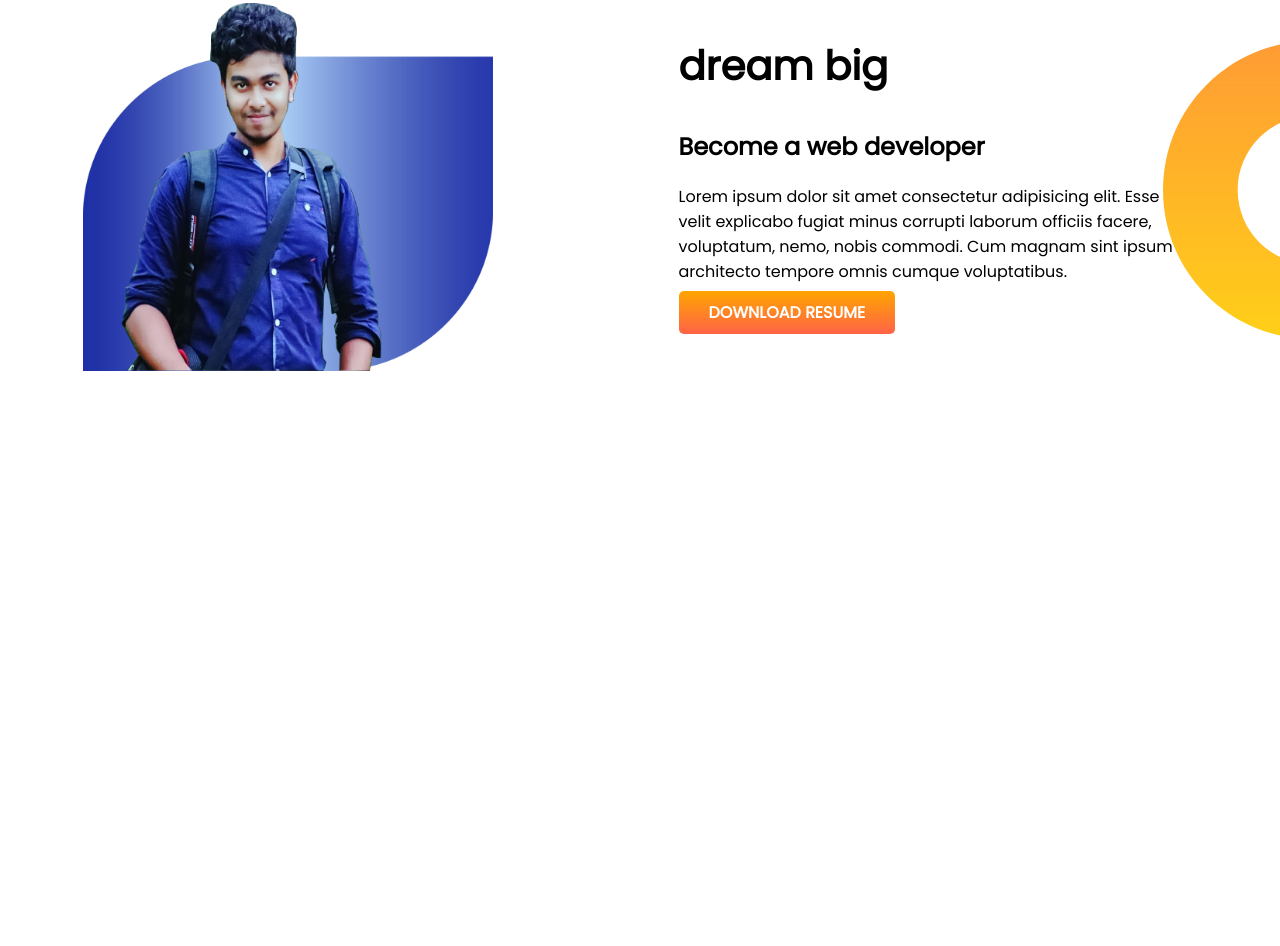
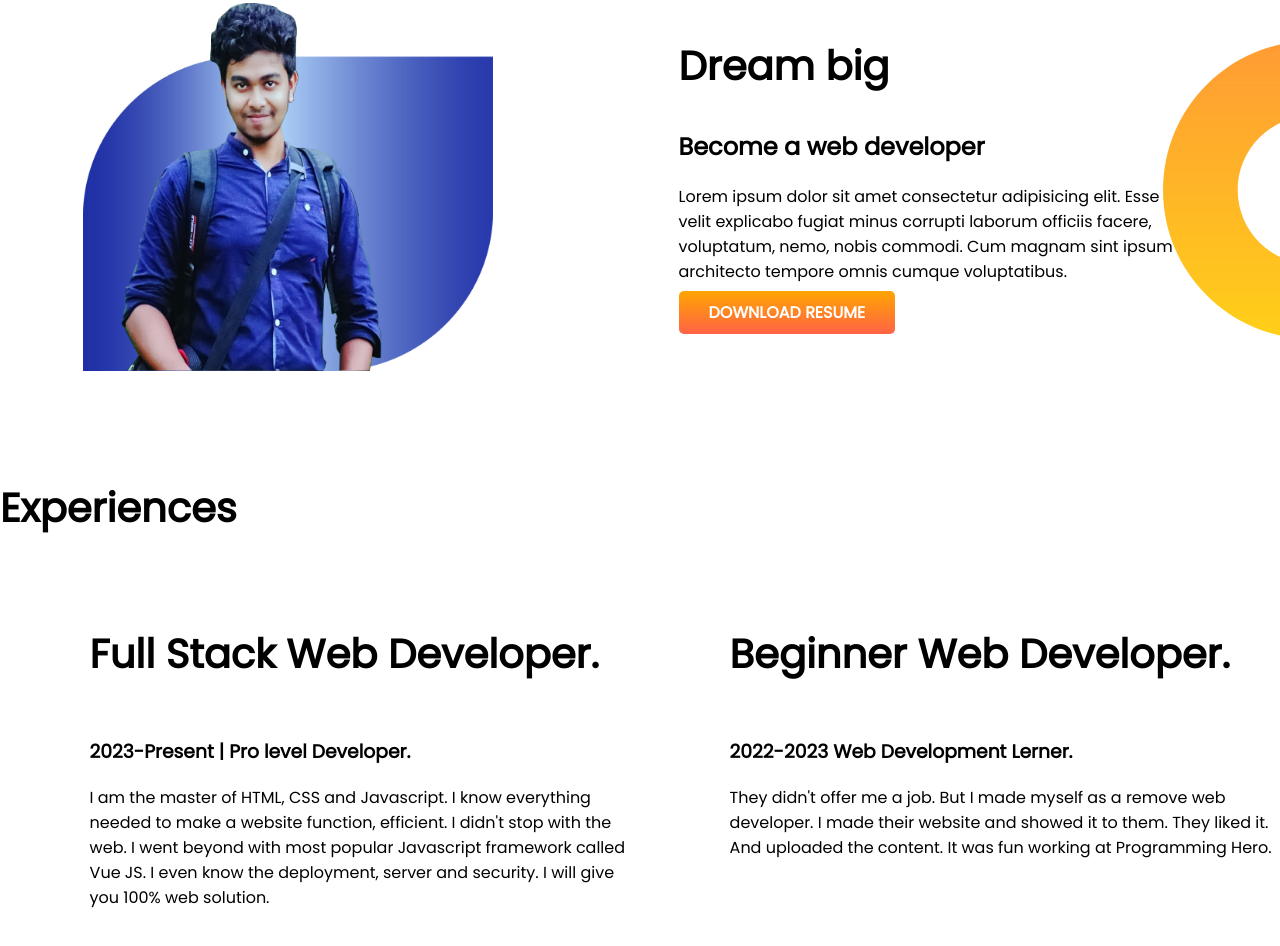
Before and after one commit to Mehedi-Hasan-Himel/developer-portfolio, a plain HTML site: page index.html in a window 1280 px wide. Shown: the part 584-1530 px from the top of the page. Before the commit the page ends 1062 px from the top, so only its background shows below. Drawn offline with Linux system fonts and the light colour scheme.

Commit message:
experience section

```diff
--- a/css/style.css
+++ b/css/style.css
@@ -16,7 +16,7 @@ h1 {
 /* Color end */
 
 /* Section 1 & 2 start */
-section {
+.flexible-container {
   display: flex;
   margin-bottom: 100px;
 }
@@ -47,3 +47,8 @@ section {
   font-weight: 700;
 }
 /* Section 1 & 2 end */
+
+/* section-3 Experience area start */
+.experience__area {
+}
+/* section-3 Experience area end */
--- a/index.html
+++ b/index.html
@@ -13,9 +13,8 @@
 </head>
 
 <body>
-   <!-- Section 1 start -->
-   <section class="portfolio-section">
-      <!-- Section 1 content start -->
+   <!-- Section 1 Portfolio start -->
+   <section class="portfolio-section flexible-container">
       <div class="half-width">
          <h1>Welcome to </h1>
          <h1><span class="Orange-color">Mehedi Hasan Himel</span> <span class="blue__text"> Portfolio!</span></h1>
@@ -26,21 +25,19 @@
          </p>
          <a class="link-button" target="_blank" href="https://www.linkedin.com/in/mehedi-hasan-himel/">HIRE ME</a>
       </div>
-      <!-- Section 1 content end -->
       <div class="half-width">
          <img src="./img/round-pic.jpg" alt="">
       </div>
    </section>
-   <!-- Section 1 end -->
+   <!-- Section 1 Portfolio end -->
 
-   <!-- Section 2 start -->
-   <section class="big-dream">
+   <!-- Section 2 Dream Big start -->
+   <section class="big-dream flexible-container">
       <div class="half-width">
          <img src="./img/blue-pic.jpg" alt="">
       </div>
-      <!-- Section 2 content start -->
       <div class="half-width">
-         <h1>dream big</h1>
+         <h1>Dream big</h1>
          <h2>Become a web developer</h2>
          <p>Lorem ipsum dolor sit amet consectetur adipisicing elit. Esse velit explicabo fugiat minus corrupti laborum
             officiis facere, voluptatum, nemo, nobis commodi. Cum magnam sint ipsum architecto tempore omnis cumque
@@ -48,11 +45,36 @@
          <a class="link-button" target="_blank" href="https://www.linkedin.com/in/mehedi-hasan-himel/">DOWNLOAD
             RESUME</a>
       </div>
-      <!-- Section 2 content end -->
+   </section>
+   <!-- Section 2 Dream Big end -->
 
+   <!-- Section 3 Experiences start -->
+   <section class="experience__area">
+      <h1>Experiences</h1>
+      <section class="flexible-container ">
+         <article class="half-width">
+            <h1>Full Stack Web Developer.</h1>
+            <h3>2023-Present | Pro level Developer.</h3>
+            <p>I am the master of HTML, CSS and Javascript. I know everything needed to make a website function,
+               efficient.
+               I didn't
+               stop with the web. I went beyond with most popular Javascript framework called Vue JS. I even know the
+               deployment,
+               server and security. I will give you 100% web solution.</p>
+         </article>
+         <article class="half-width">
+            <h1>Beginner Web Developer.</h1>
+            <h3>2022-2023 Web Development Lerner.</h3>
+            <p>They didn't offer me a job. But I made myself as a remove web developer. I made their website and showed
+               it
+               to them.
+               They liked it. And uploaded the content. It was fun working at Programming Hero.
+            </p>
+         </article>
+      </section>
    </section>
-   <!-- Section 2 end -->
-   </div>
+   <!-- Section 3 Experiences end -->
+
 </body>
 
 </html>
```
